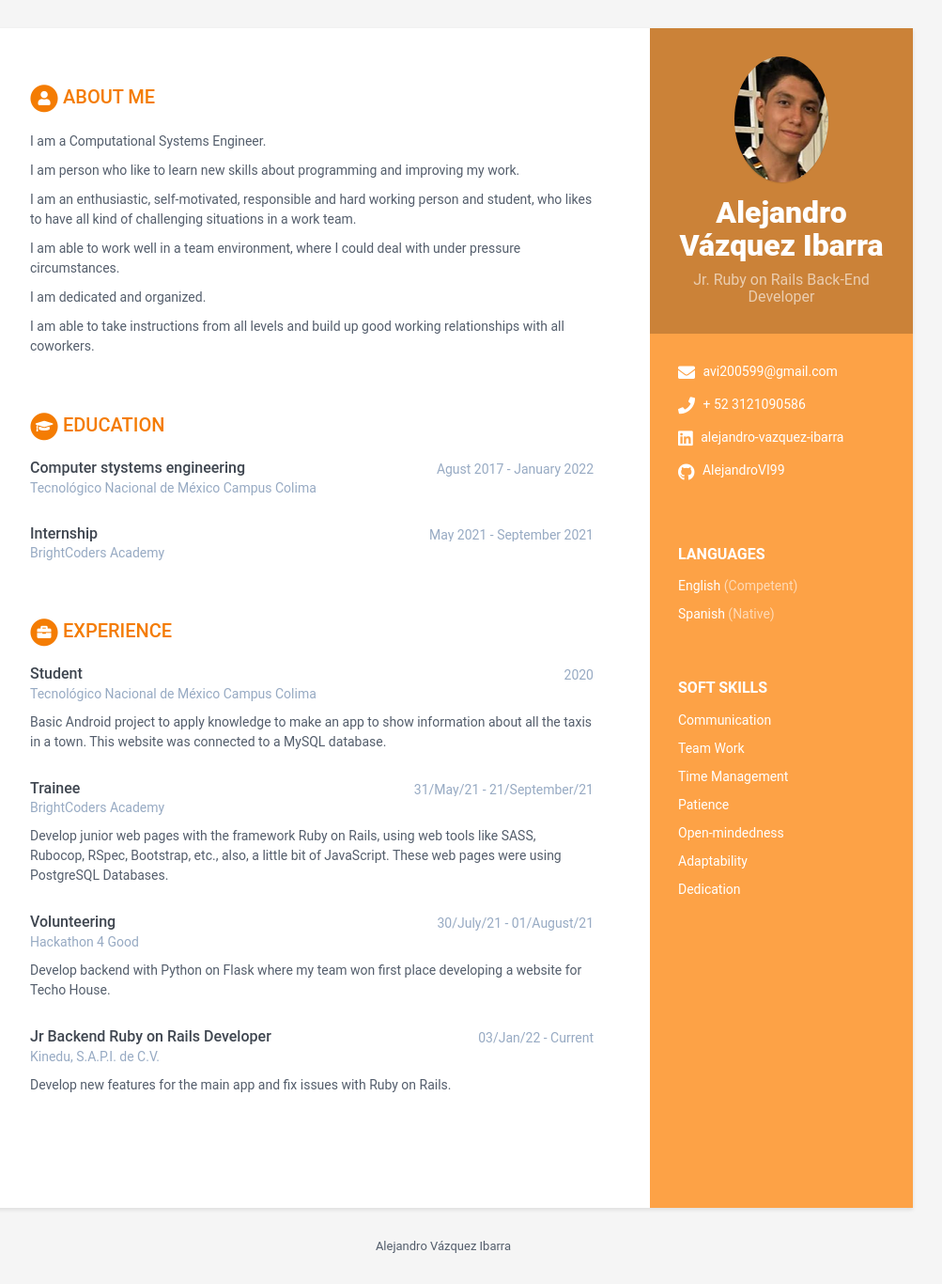
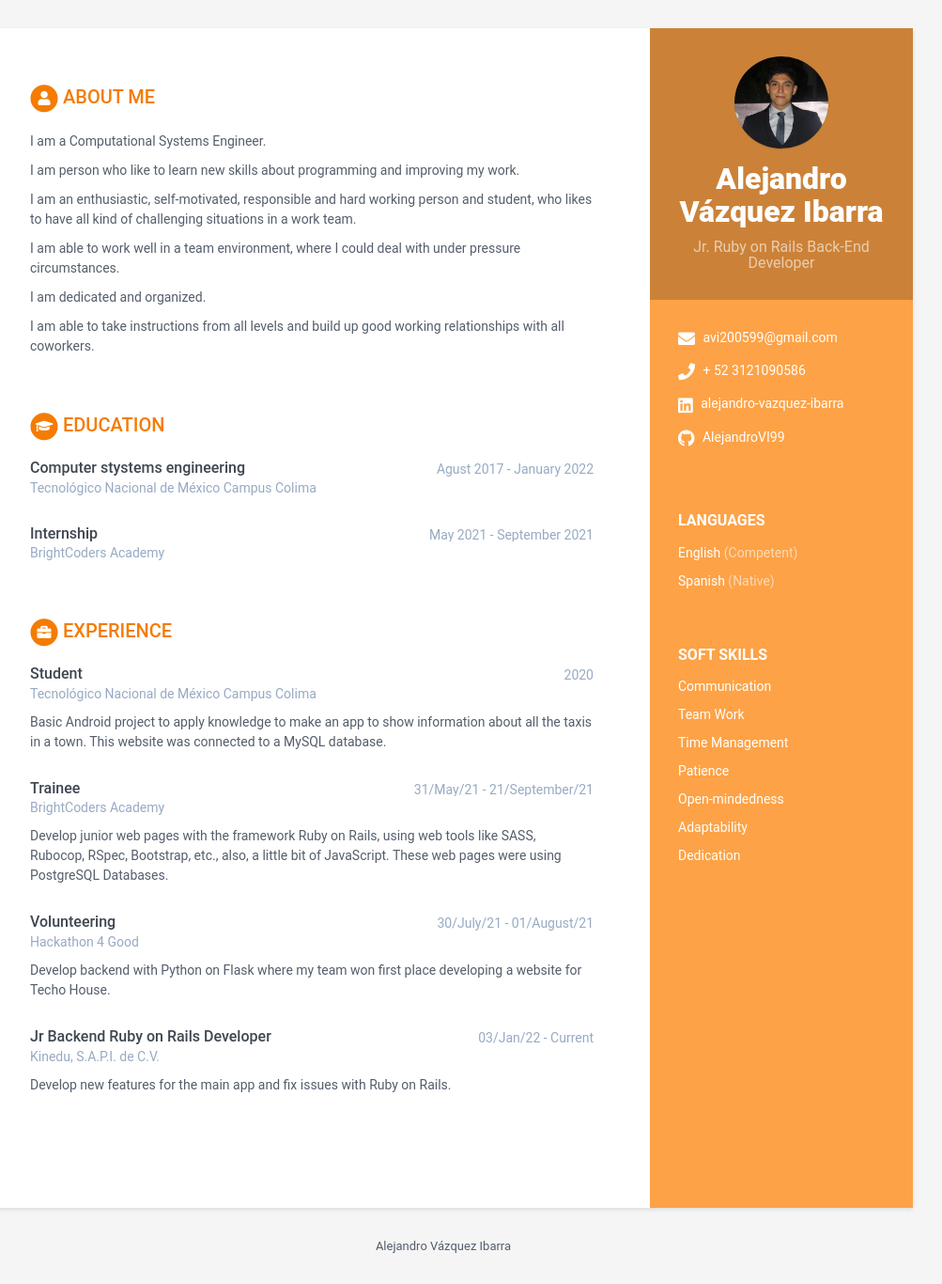
Before and after one commit to AlejandroVI99/Alejandro-Vazquez-Ibarra, a Jekyll site: the page built from index.html, in a window 1280 px wide. Shown: the whole page at 94% size, without its empty margins (168-1171 px from the left). Built offline with Jekyll 4.4.1, drawn with Linux system fonts in a browser that asks for light colours.

Commit message:
Update data.yml

```diff
--- a/_data/data.yml
+++ b/_data/data.yml
@@ -9,7 +9,7 @@ sidebar:
   # Profile information
   name: Alejandro Vázquez Ibarra # Nombre completo
   tagline: Jr. Ruby on Rails Back-End Developer # React Native Mobile Developer ó Ruby on Rails Web Developer Según sea el caso
-  avatar: profile1.png # Colocar una imagen con tu foto de 100x100 pixels dentro de /assets/images
+  avatar: IMG_8112 (1).JPG # Colocar una imagen con tu foto de 100x100 pixels dentro de /assets/images
 
   # Actualiza tus datos de contacto
   email: avi200599@gmail.com
```
